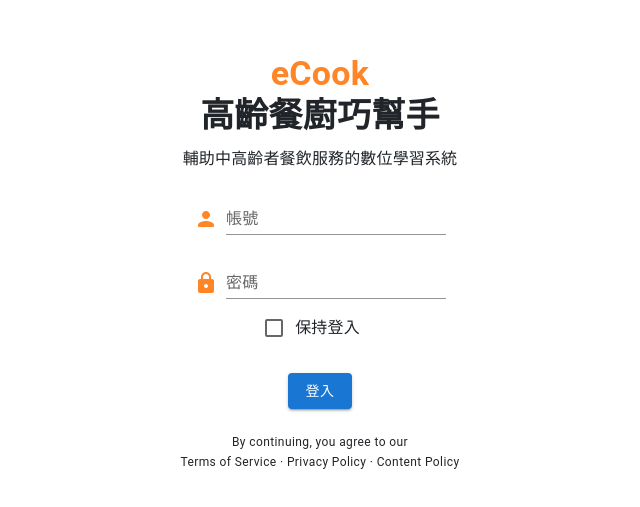
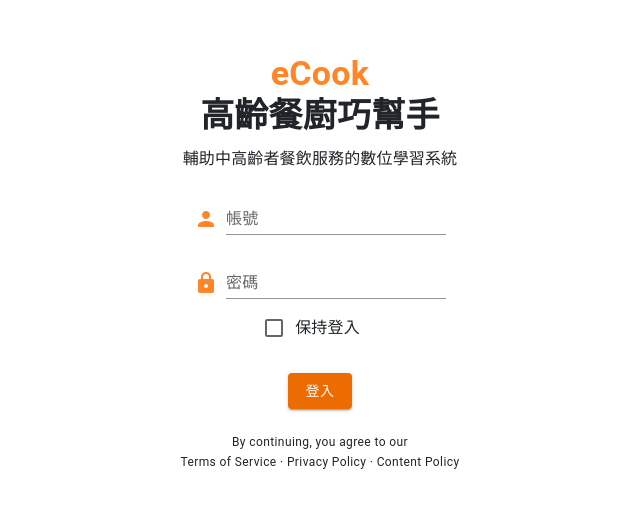
Before and after one commit to eCook125x/eCook_front-end, a React (Create React App) app: page /login in a window 1280 px wide. Shown: the part 139-646 px from the top of the page, without its empty margins (320-960 px from the left). Built offline with nearby package versions, Linux system fonts and the light colour scheme.

Commit message:
新增Link頁面

```diff
--- a/src/App.js
+++ b/src/App.js
@@ -4,6 +4,7 @@ import { BrowserRouter as Router, Routes, Route } from 'react-router-dom'
 import Home from './pages/Home/Home';
 import About from "./pages/About/About";
 import Login from "./pages/Login/login";
+import Link from "./pages/Link/link";
 
 function App() {
   return (
@@ -20,6 +21,11 @@ function App() {
       </Routes>
       <Routes>
 
+        <Route path='/link' element={<Link />} />
+
+      </Routes>
+      <Routes>
+
         <Route path='/about' element={<About />} />
 
       </Routes>
--- a/src/components/Appbar/Appbar/Appbar.js
+++ b/src/components/Appbar/Appbar/Appbar.js
@@ -11,10 +11,6 @@ function Appbar() {
 
             <AppBar position="static" color="warning">
                 <Toolbar>
-
-
-
-
                     <Typography variant="h6" component="div" sx={{ flexGrow: 1 }}>
                         eCook
                     </Typography>
--- a/src/pages/Login/login.js
+++ b/src/pages/Login/login.js
@@ -49,7 +49,7 @@ function Login() {
                     <FormControlLabel control={<Checkbox />} label="保持登入" />
                 </FormGroup>
 
-                <Button variant="contained" sx={{ m: 3 }}>登入</Button>
+                <Button variant="contained" sx={{ m: 3 }} color="warning" href="/link">登入</Button>
 
                 <Typography variant="caption" display="block" gutterBottom align="center">
                     By continuing, you agree to our<br/>
```
Also changed, not shown: src/pages/Link/link.js (added).
